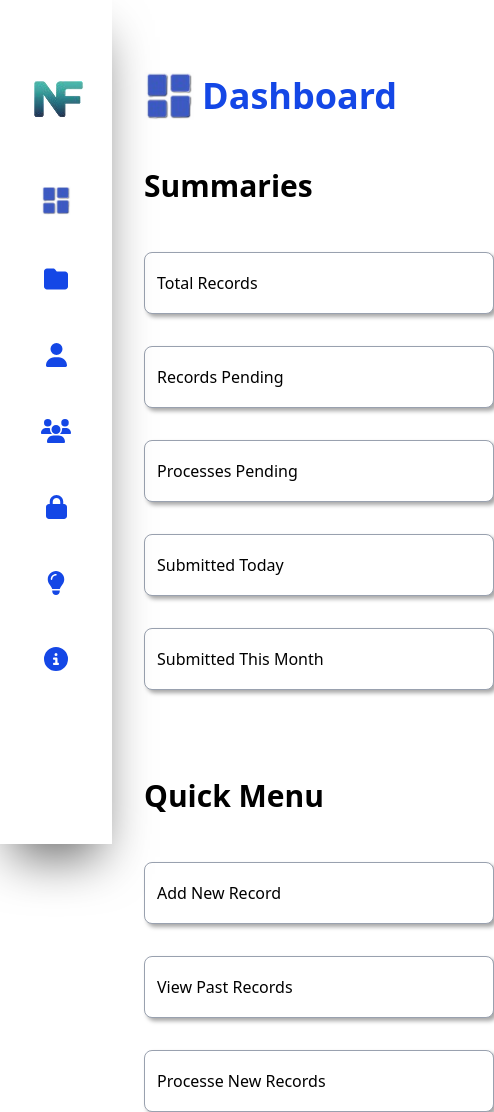
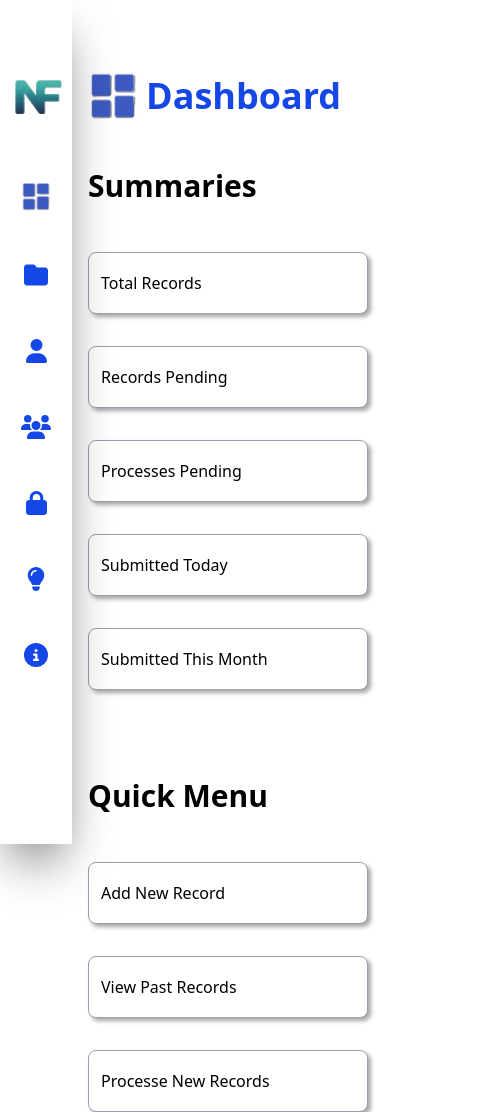
Before and after one commit to HakunaMatata5151/zedsoft, a Vue app: page / in a window 390 px wide. Shown: the whole page, 494 px wide, since content can reach past the window. Built offline with nearby package versions, Linux system fonts and the light colour scheme.

Commit message:
fixed Movbile

```diff
--- a/src/components/SideBar.vue
+++ b/src/components/SideBar.vue
@@ -17,7 +17,7 @@ function toggleSidebar() {
 <template>
     <div :class="[
         ' min-h-screen h-full  bg-white text-blue-700 font-bold text-xl flex flex-col items-center gap-7 pt-16 py-4 space-y-6 fixed top-0 left-0 transition-all duration-300 shadow-2xl shadow-black/60 z-50',
-        props.modelValue ? 'w-68  px-4' : 'w-28 '
+        props.modelValue ? 'w-68  px-4' : 'w-18 md:w-24'
     ]">
         <div @click="toggleSidebar"
             class="transform hover:scale-110 transition-transform duration-300 cursor-pointer font-bold">
--- a/src/views/Dashboard.vue
+++ b/src/views/Dashboard.vue
@@ -3,34 +3,34 @@ import router from '../router'
 </script>
 
 <template>
-    <div class="ml-32 pt-18 px-4 md:px-22">
+    <div class="ml-18 pt-18 px-4 md:px-22">
         <h1 class="flex items-center gap-2 text-4xl text-blue-700 font-bold"><img src="../assets/menu.png" width="50"
                 height="50" /> Dashboard
         </h1>
         <div class="flex flex-col gap-12 mt-12">
             <h3 class=" text-3xl font-bold">Summaries</h3>
             <div class="flex gap-8 flex-wrap max-w-[90rem]">
-                <button class="min-w-[350px] cursor-pointer max-w-[28rem] bg-white border border-gray-400 py-4.5 rounded-lg text-start pl-3 shadow-[3px_3px_4px_rgba(0,0,0,.35)]
+                <button class="min-w-[280px]  sm:min-w-[350px]  cursor-pointer max-w-[28rem] bg-white border border-gray-400 py-4.5 rounded-lg text-start pl-3 shadow-[3px_3px_4px_rgba(0,0,0,.35)]
                      hover:bg-blue-700 hover:text-white transition-colors duration-300">
                     Total Records
                 </button>
 
-                <button class="min-w-[350px] cursor-pointer max-w-[28rem] bg-white border border-gray-400 py-4.5 rounded-lg text-start pl-3 shadow-[3px_3px_4px_rgba(0,0,0,.35)]
+                <button class="min-w-[280px]  sm:min-w-[350px]  cursor-pointer max-w-[28rem] bg-white border border-gray-400 py-4.5 rounded-lg text-start pl-3 shadow-[3px_3px_4px_rgba(0,0,0,.35)]
                      hover:bg-blue-700 hover:text-white transition-colors duration-300">
                     Records Pending
                 </button>
 
-                <button class="min-w-[350px] cursor-pointer max-w-[28rem] bg-white border border-gray-400 py-4.5 rounded-lg text-start pl-3 shadow-[3px_3px_4px_rgba(0,0,0,.35)]
+                <button class="min-w-[280px]  sm:min-w-[350px]  cursor-pointer max-w-[28rem] bg-white border border-gray-400 py-4.5 rounded-lg text-start pl-3 shadow-[3px_3px_4px_rgba(0,0,0,.35)]
                      hover:bg-blue-700 hover:text-white transition-colors duration-300">
                     Processes Pending
                 </button>
 
-                <button class="min-w-[350px] cursor-pointer max-w-[28rem] bg-white border border-gray-400 py-4.5 rounded-lg text-start pl-3 shadow-[3px_3px_4px_rgba(0,0,0,.35)]
+                <button class="min-w-[280px]  sm:min-w-[350px]  cursor-pointer max-w-[28rem] bg-white border border-gray-400 py-4.5 rounded-lg text-start pl-3 shadow-[3px_3px_4px_rgba(0,0,0,.35)]
                      hover:bg-blue-700 hover:text-white transition-colors duration-300">
                     Submitted Today
                 </button>
 
-                <button class="min-w-[350px] cursor-pointer max-w-[28rem] bg-white border border-gray-400 py-4.5 rounded-lg text-start pl-3 shadow-[3px_3px_4px_rgba(0,0,0,.35)]
+                <button class="min-w-[280px]  sm:min-w-[350px]  cursor-pointer max-w-[28rem] bg-white border border-gray-400 py-4.5 rounded-lg text-start pl-3 shadow-[3px_3px_4px_rgba(0,0,0,.35)]
                      hover:bg-blue-700 hover:text-white transition-colors duration-300">
                     Submitted This Month
                 </button>
@@ -39,17 +39,17 @@ import router from '../router'
         <div class="flex flex-col gap-12 mt-22">
             <h3 class=" text-3xl font-bold">Quick Menu</h3>
             <div class="flex gap-8 flex-wrap max-w-[90rem]">
-                <button @click="router.push('/add-record')" class="min-w-[350px] cursor-pointer max-w-[28rem] bg-white border border-gray-400 py-4.5 rounded-lg text-start pl-3 shadow-[3px_3px_4px_rgba(0,0,0,.35)]
+                <button @click="router.push('/add-record')" class="min-w-[280px]  sm:min-w-[350px]  cursor-pointer max-w-[28rem] bg-white border border-gray-400 py-4.5 rounded-lg text-start pl-3 shadow-[3px_3px_4px_rgba(0,0,0,.35)]
                      hover:bg-blue-700 hover:text-white transition-colors duration-300">
                     Add New Record
                 </button>
 
-                <button class="min-w-[350px] cursor-pointer max-w-[28rem] bg-white border border-gray-400 py-4.5 rounded-lg text-start pl-3 shadow-[3px_3px_4px_rgba(0,0,0,.35)]
+                <button class="min-w-[280px]  sm:min-w-[350px]  cursor-pointer max-w-[28rem] bg-white border border-gray-400 py-4.5 rounded-lg text-start pl-3 shadow-[3px_3px_4px_rgba(0,0,0,.35)]
                     hover:bg-blue-700 hover:text-white transition-colors duration-300">
                     View Past Records
                 </button>
 
-                <button class="min-w-[350px] cursor-pointer max-w-[28rem] bg-white border border-gray-400 py-4.5 rounded-lg text-start pl-3 shadow-[3px_3px_4px_rgba(0,0,0,.35)]
+                <button class="min-w-[280px]  sm:min-w-[350px]  cursor-pointer max-w-[28rem] bg-white border border-gray-400 py-4.5 rounded-lg text-start pl-3 shadow-[3px_3px_4px_rgba(0,0,0,.35)]
                     hover:bg-blue-700 hover:text-white transition-colors duration-300">
                     Processe New Records
                 </button>
```
Also changed, not shown: src/views/AddRecord.vue (+25 -25 lines).
